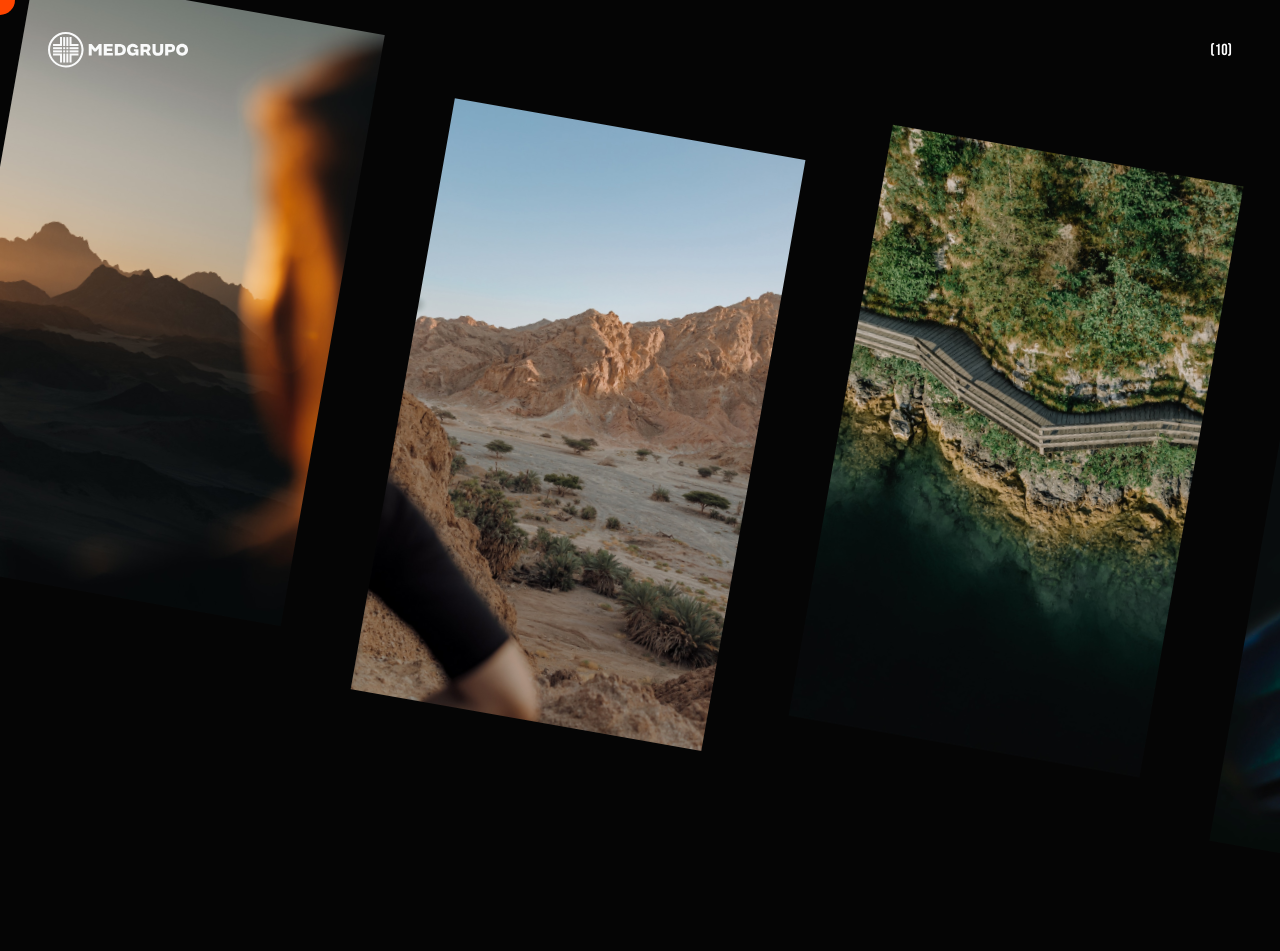
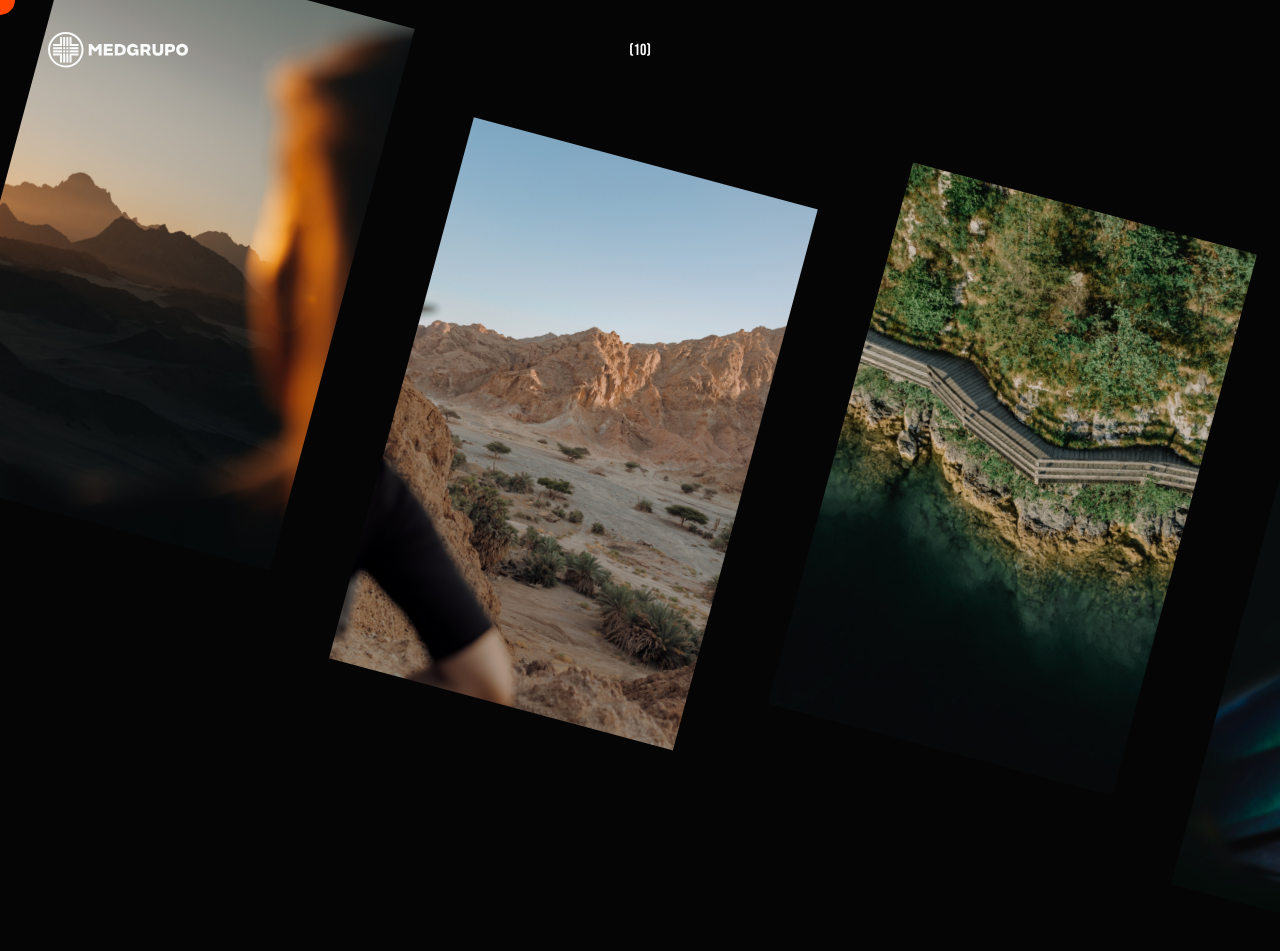
Before and after one commit to yure-nogueira/poc-site, a website built with Vite: page index.html in a window 1280 px wide. Shown: the top 951 px of the page. Built offline with nearby package versions, Linux system fonts and the light colour scheme.

Commit message:
nem sei q q eu fiz

```diff
--- a/main.js
+++ b/main.js
@@ -18,6 +18,7 @@ const swiper = new Swiper('.swiper', {
     eventsTarget: '.swiper',
     sensitivity: 0.35
   },
+  updateOnWindowResize: true,
   parallax: true,
   speed: 600,
   grabCursor: true,
--- a/styles/main.scss
+++ b/styles/main.scss
@@ -108,20 +108,25 @@ body {
   z-index: 4;
 
   &__progress {
+    position: absolute;
+    top: 50%;
+    left: 50%;
+    transform: translate(-50%, -50%);
     color: #fff;
+    z-index: 5;
   }
 }
 
 .swiper {
   display: flex !important;
   align-items: center;
-  width: 130%;
+  width: 130% !important;
   height: 100vh;
-  transform: translateX(-15%) rotateZ(10deg) !important;
-  transform-origin: center;
+  transform: translateX(-15%) rotateZ(15deg) !important;
+  transform-origin: center !important;
 
   &__wrapper {
-    height: 75vh !important;
+    height: 70vh !important;
   }
 
   &__slide {
@@ -135,11 +140,11 @@ body {
   @for $i from 1 through 10 {
     @if $i % 2 == 1 {
       &__slide[data-slide-#{$i}] {
-        margin-top: 25px;
+        margin-top: 35px;
       }
     } @else {
       &__slide[data-slide-#{$i}] {
-        margin-top: -25px;
+        margin-top: -35px;
       }
     }
   }
@@ -188,7 +193,7 @@ body {
     position: absolute;
     bottom: 50%;
     left: 50%;
-    transform: translate(-50%, 150%) rotateX(270deg) rotateZ(-10deg);
+    transform: translate(-50%, 150%) rotateX(270deg) rotateZ(-15deg);
     transform-origin: center top;
     transform-style: preserve-3d;
     display: block;
@@ -196,8 +201,10 @@ body {
     text-align: center;
     text-transform: uppercase;
     font-size: 4.5rem;
-    color: white;
-    transition: transform 800ms cubic-bezier(0.215, 0.61, 0.355, 1);
+    color: #fff;
+    opacity: 0.3;
+    transition: transform 800ms cubic-bezier(0.215, 0.61, 0.355, 1),
+      opacity 800ms cubic-bezier(0.215, 0.61, 0.355, 1);
     animation: clip 400ms linear forwards;
     animation-play-state: paused;
 
@@ -213,7 +220,8 @@ body {
   }
 
   &__slide:hover &__title {
-    transform: translate(-50%, 50%) rotateX(360deg) rotateZ(-10deg);
+    opacity: 1;
+    transform: translate(-50%, 50%) rotateX(360deg) rotateZ(-15deg);
   }
 
   &__year {
```
